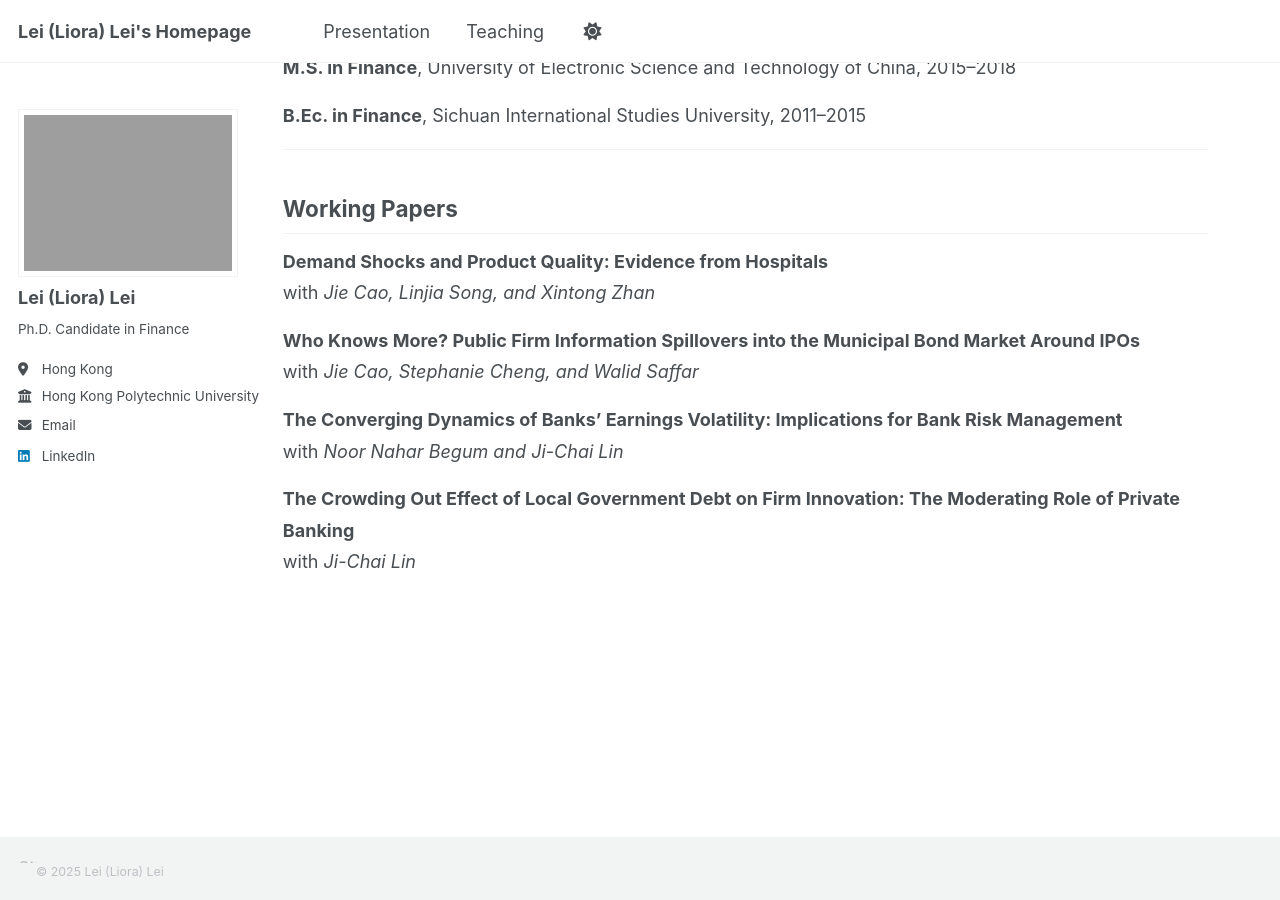
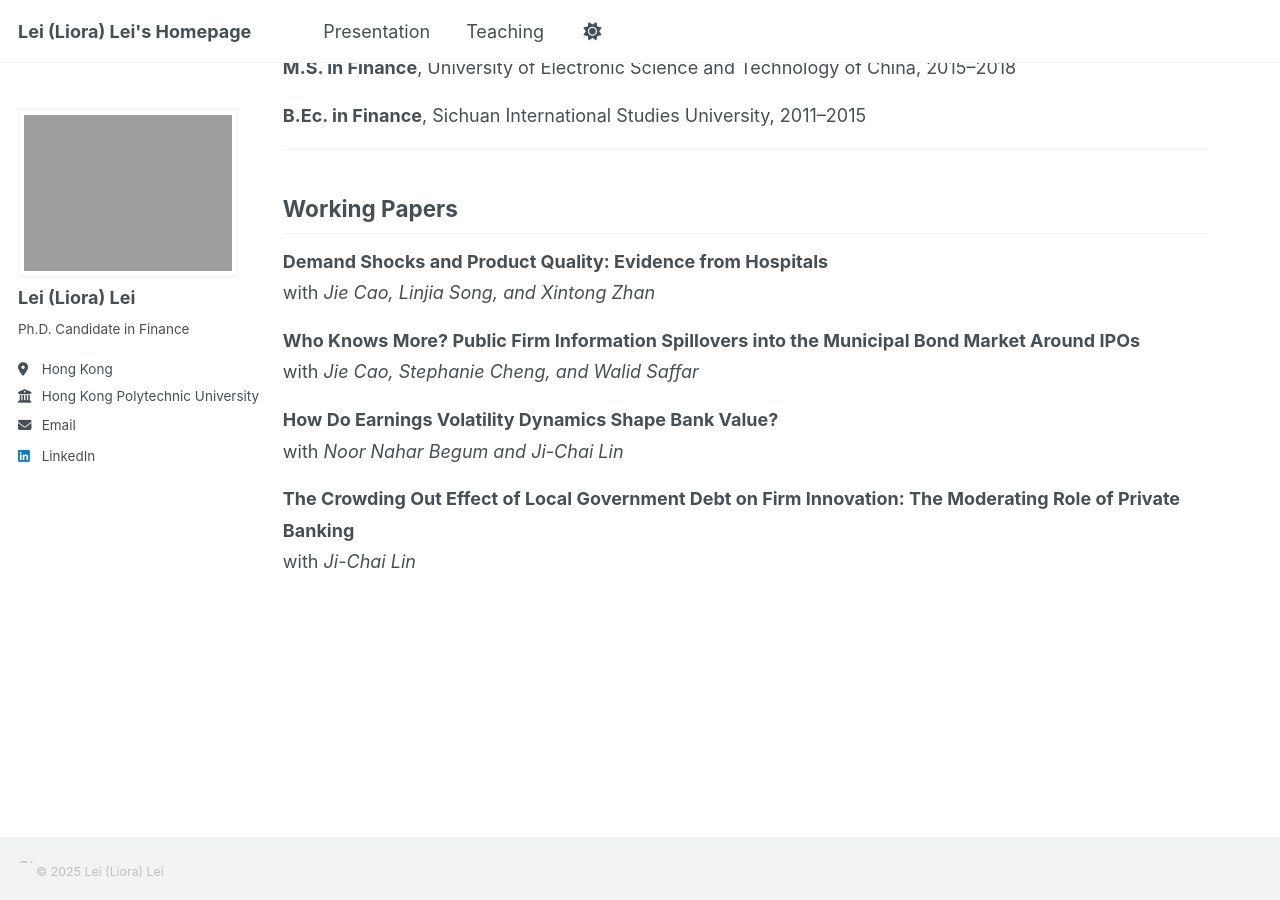
Before and after one commit to Liora-Lei/Lei-Lei, a Jekyll site: the page built from _pages/about.md, in a window 1280 px wide and 900 px high, scrolled down 619 px. Built offline with Jekyll 4.4.1, drawn with Linux system fonts in a browser that asks for light colours; a script that is not in the unit is left out.

Commit message:
Update about.md

```diff
--- a/_pages/about.md
+++ b/_pages/about.md
@@ -33,7 +33,7 @@ with *Jie Cao, Linjia Song, and Xintong Zhan*
 **Who Knows More? Public Firm Information Spillovers into the Municipal Bond Market Around IPOs**
 with *Jie Cao, Stephanie Cheng, and Walid Saffar*
 
-**The Converging Dynamics of Banks’ Earnings Volatility: Implications for Bank Risk Management**
+**How Do Earnings Volatility Dynamics Shape Bank Value?**
 with *Noor Nahar Begum and Ji-Chai Lin*
 
 **The Crowding Out Effect of Local Government Debt on Firm Innovation: The Moderating Role of Private Banking**
```
